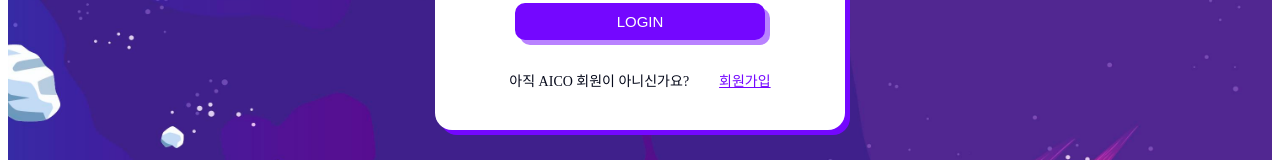
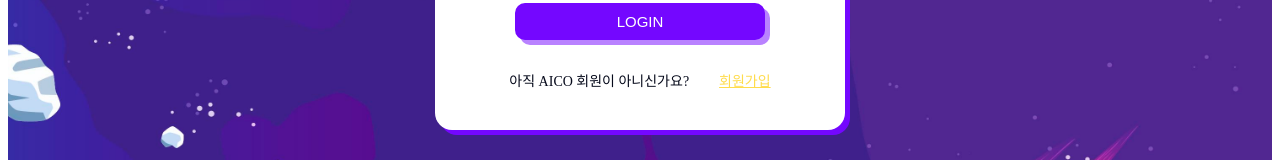
Before and after one commit to lock1205/aicc_proj, a React (Create React App) app in the folder front/: page /login in a window 1280 px wide. In both pictures the pointer is over the link "회원가입". Shown: the part 479-639 px from the top of the page. Built offline with nearby package versions, Linux system fonts and the light colour scheme.

Commit message:
나라_0826_로그인화면에 회원 가입 링크 선택시 생삭 변화

```diff
--- a/front/src/design/LoginForm.css
+++ b/front/src/design/LoginForm.css
@@ -92,3 +92,7 @@
   margin-left: 30px;
   color:#7407FF ;
 }
+
+.left .signup a:hover {
+color: #FFDC4C;
+}
```
